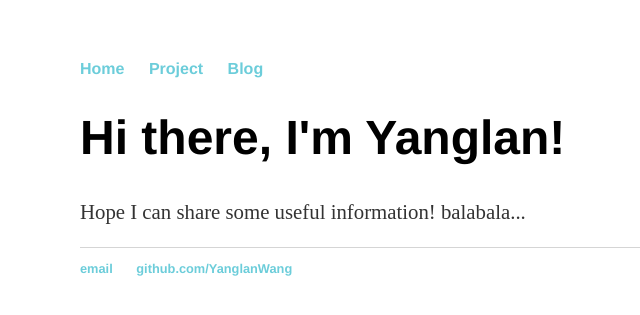
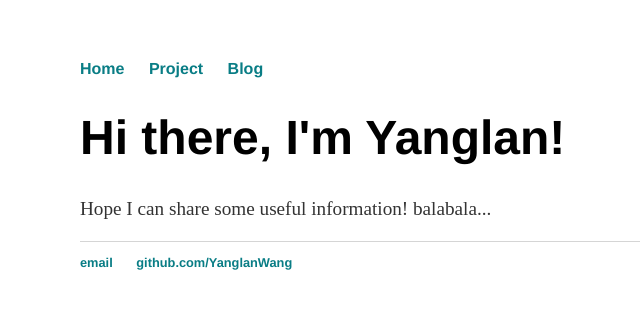
Before and after one commit to YanglanWang/YanglanWang.github.io, a Jekyll site: the page built from index.html, in a window 1280 px wide. Shown: the top 315 px of the page, without its empty margins (112-752 px from the left). Built offline with Jekyll 4.4.1, drawn with Linux system fonts in a browser that asks for light colours.

Commit message:
edit config

```diff
--- a/css/main.css
+++ b/css/main.css
@@ -14,7 +14,7 @@ nav ul li, footer ul li {
 }
 a {
     text-decoration: none;
-    color: rgb(108, 205, 218);
+    color: #097d85;
 }
 a:hover {
     text-decoration: underline;
@@ -24,8 +24,8 @@ h1 {
     font-family:'Helvetica', 'Arial', 'Sans-Serif';
 }
 p {
-    font-size: 1.3em;
-    line-height: 1.4em;
+    font-size: 1.2em;
+    line-height: 1.3em;
     color: #333;
 }
 footer {
```
